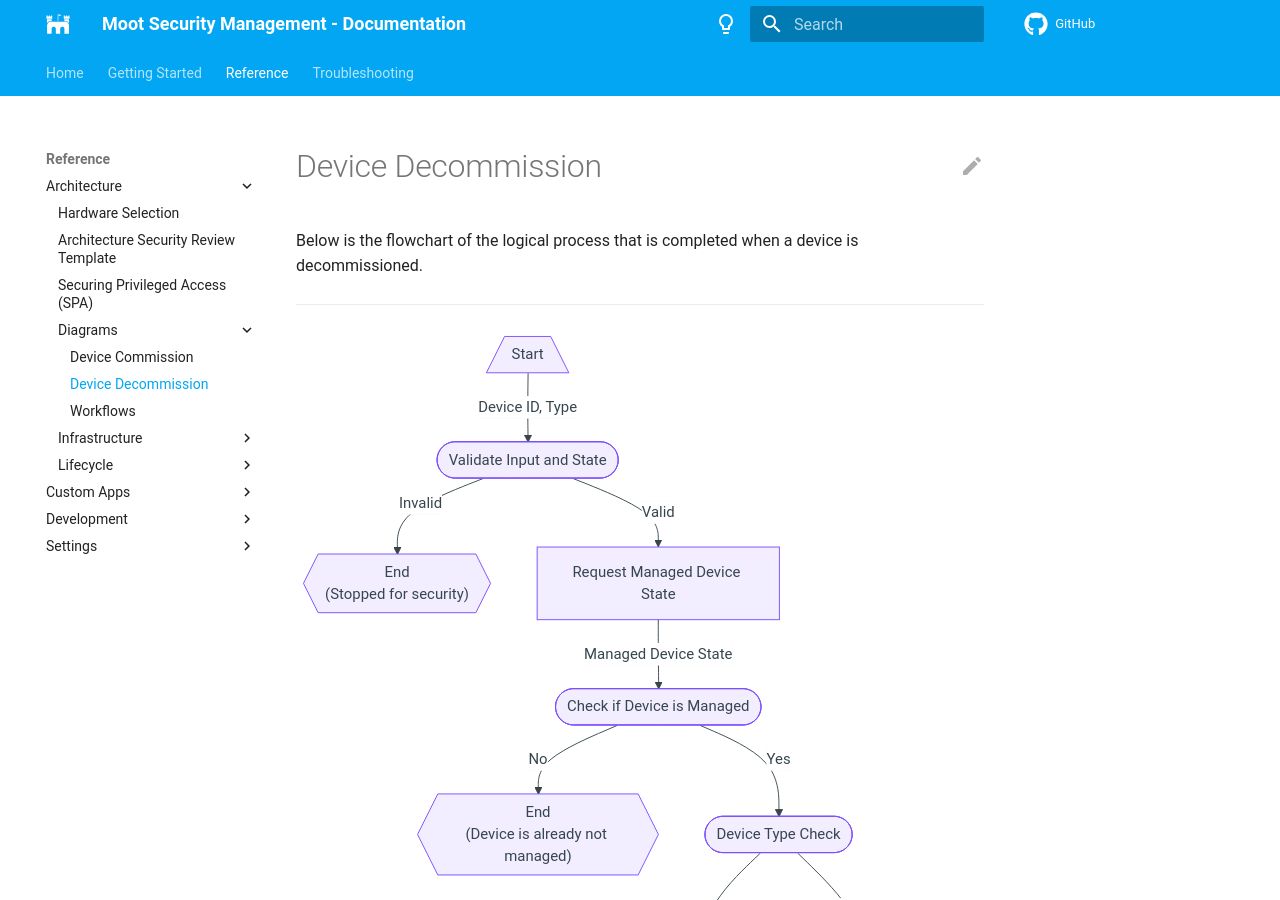
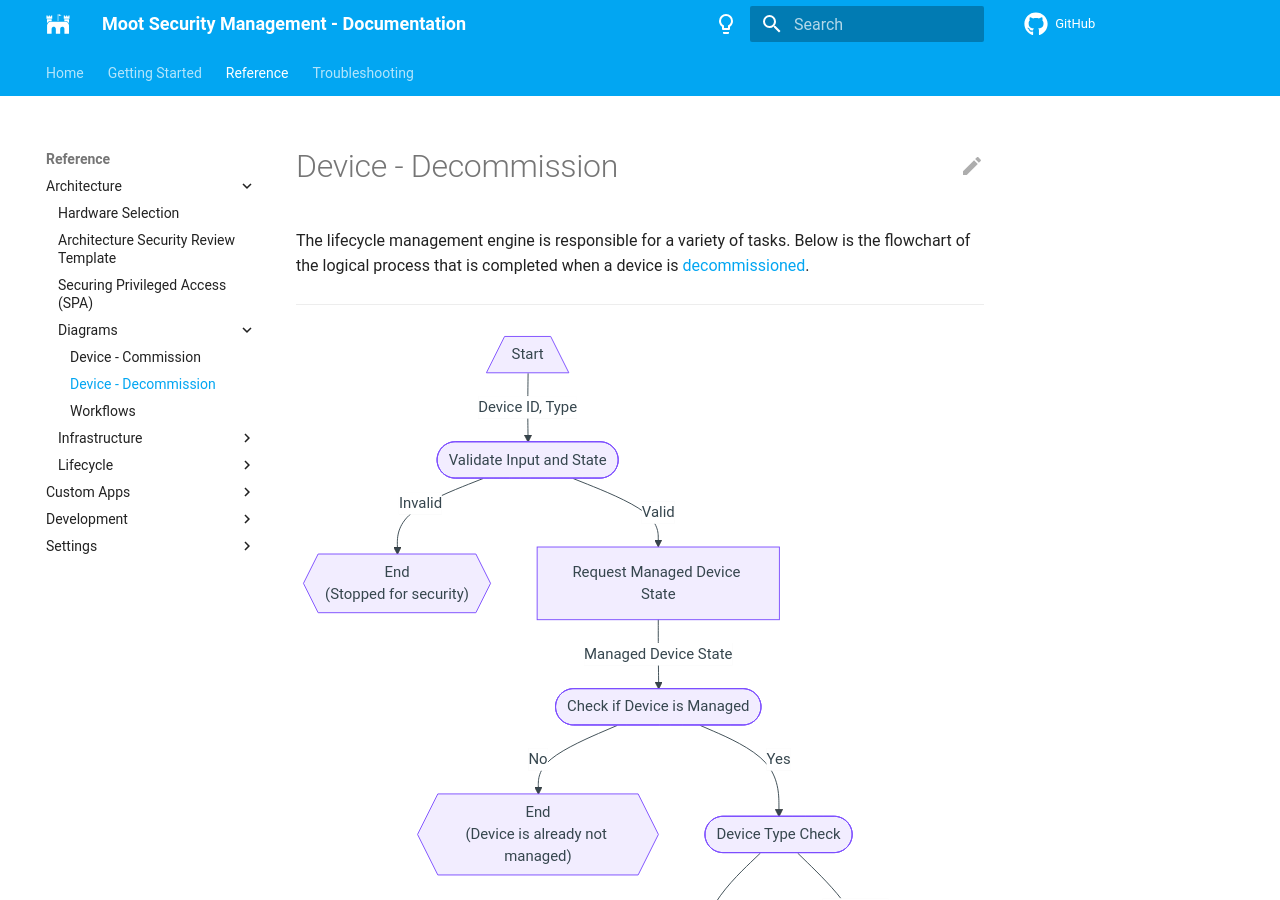
Before and after one commit to Software-Hardware-Integration-Lab/Documentation, an MkDocs documentation site: the page built from docs/Reference/Architecture/Diagrams/Device-Decommission.md, in a window 1280 px wide and 900 px high. Built offline with MkDocs 1.6.1 and Material for MkDocs 9.7.7, drawn with Linux system fonts in a browser that asks for light colours; comment, search, counter and statistics services are not loaded.

Commit message:
Wording + Name
Add more explanation on what is happening. Add a link to the respective docs page for ease of context gathering.
Update the name of the diagrams to include a separator character to make it easier to understand.

```diff
--- a/docs/Reference/Architecture/Diagrams/Device-Decommission.md
+++ b/docs/Reference/Architecture/Diagrams/Device-Decommission.md
@@ -1,6 +1,6 @@
-# Device Decommission
+# Device - Decommission
 
-Below is the flowchart of the logical process that is completed when a device is decommissioned.
+The lifecycle management engine is responsible for a variety of tasks. Below is the flowchart of the logical process that is completed when a device is [decommissioned](/Getting-Started/Usage-Guide/Lifecycle-Management/Device/1-Decommission/).
 
 ---
 
```
Also changed, not shown: docs/Reference/Architecture/Diagrams/Device-Commission.md (+2 -2 lines).
